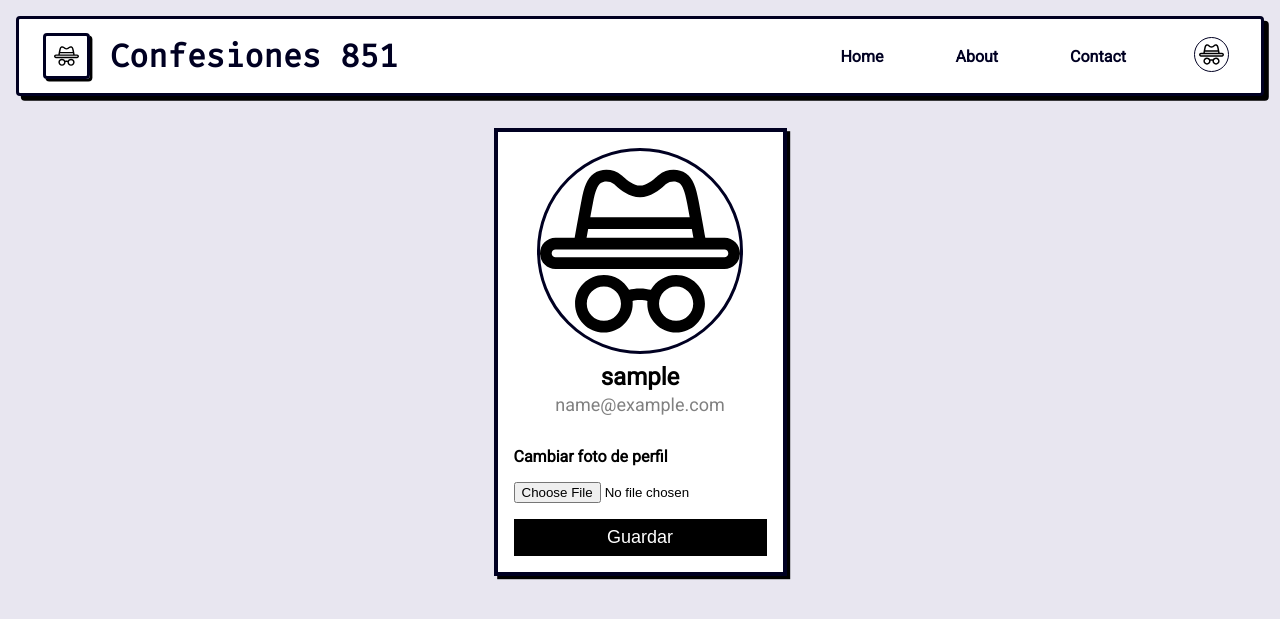
After one commit to yuval-linker/auxiliar-apps-web, a Flask app: page /profile in a window 1280 px wide. The commit adds this page. Shown: the top 619 px of the page. Run offline with Flask 3, Linux system fonts and the light colour scheme; the visitor is signed in with stand-in values (Sample User, id 1).

Commit message:
profile page, confession title and image modal

```diff
--- a/flask_app/app.py
+++ b/flask_app/app.py
@@ -1,5 +1,5 @@
 from flask import Flask, request, render_template, redirect, url_for, session
-from utils.validations import validate_login_user, validate_register_user, validate_confession
+from utils.validations import validate_login_user, validate_register_user, validate_confession, validate_conf_img
 from database import db
 from werkzeug.utils import secure_filename
 import hashlib
@@ -19,6 +19,7 @@ def post_conf():
     if username is None:
         return redirect(url_for("login"))
 
+    conf_title = request.form.get("conf-title")
     conf_text = request.form.get("conf-text")
     conf_img = request.files.get("conf-img")
 
@@ -34,8 +35,8 @@ def post_conf():
         conf_img.save(os.path.join(app.config["UPLOAD_FOLDER"], img_filename))
 
         # 3. save confession in db
-        user_id, _, _, _ = db.get_user_by_username(username)
-        db.create_confession(conf_text, img_filename, user_id)
+        user_id, _, _, _, _ = db.get_user_by_username(username)
+        db.create_confession(conf_title, conf_text, img_filename, user_id)
 
     return redirect(url_for("index"))
 
@@ -45,22 +46,73 @@ def index():
     if not user:
         return redirect(url_for("login"))
 
+    user_profile_picture = db.get_profile_picture(user)[0]
+    if user_profile_picture:
+        profile_picture = url_for('static', filename=f"uploads/{user_profile_picture}")
+    else:
+        profile_picture = url_for('static', filename="svg/anonymous.svg")
+
     # get last confessions
     data = []
     for conf in db.get_confessions(page_size=3):
-        _, conf_text, conf_img, user_id = conf
-        _, username, _, _ = db.get_user_by_id(user_id)
-
-        ### CHECKPOINT
+        _, conf_title, conf_text, conf_img, user_id = conf
+        _, username, _, _, user_img = db.get_user_by_id(user_id)
 
         img_filename = f"uploads/{conf_img}"
         data.append({
             "author": username,
+            "author_img": url_for('static', filename=f"uploads/{user_img}"),
+            "title": conf_title,
             "content": conf_text,
             "path_image": url_for('static', filename=img_filename)
         })
 
-    return render_template("confesions/confesiones.html", data=data)
+    return render_template("confesions/confesiones.html", data=data, profile_picture=profile_picture)
+
+@app.route("/profile", methods=["GET"])
+def profile():
+    user = session.get("user", None)
+    if not user:
+        return redirect(url_for("login"))
+
+    _, username, email, _, _user_img = db.get_user_by_username(user)
+    if _user_img:
+        profile_picture = url_for('static', filename=f"uploads/{_user_img}")
+    else:
+        profile_picture = url_for('static', filename="svg/anonymous.svg")
+
+    return render_template("confesions/profile.html", username=username, email=email, profile_picture=profile_picture)
+
+@app.route("/profile/edit", methods=["POST"])
+def edit_img():
+    user = session.get("user", None)
+    if not user:
+        return redirect(url_for("login"))
+
+    new_img = request.files.get("profile-img")
+    if validate_conf_img(new_img):
+        _filename = hashlib.sha256(
+            secure_filename(new_img.filename).encode("utf-8")
+            ).hexdigest()
+        _extension = filetype.guess(new_img).extension
+        img_filename = f"{_filename}.{_extension}"
+
+
+        # 2. save img as a file
+        new_img.save(os.path.join(app.config["UPLOAD_FOLDER"], img_filename))
+
+        old_img = db.get_profile_picture(user)
+
+        # 3. change user image
+        db.change_profile_picture(user, img_filename)
+
+        # 4. delete old image
+        if old_img:
+            os.remove(os.path.join(app.config["UPLOAD_FOLDER"], old_img[0]))
+
+    return redirect(url_for('profile'))
+
+
 
 @app.route("/register", methods=["GET", "POST"])
 def register():
@@ -106,7 +158,7 @@ def login():
         else:
             error += "Uno de los campos no es valido."
 
-        return render_template("auth/login.html")
+        return render_template("auth/login.html", error=error)
 
     elif request.method == "GET":
         if session.get("user", None):
--- a/flask_app/database/db.py
+++ b/flask_app/database/db.py
@@ -60,11 +60,24 @@ def get_confessions(page_size):
 	confessions = cursor.fetchall()
 	return confessions
 
-def create_confession(conf_text, conf_img, user_id):
+def create_confession(conf_title, conf_text, conf_img, user_id):
 	conn = get_conn()
 	cursor = conn.cursor()
-	cursor.execute(QUERY_DICT["create_confession"], (conf_text, conf_img, user_id))
+	cursor.execute(QUERY_DICT["create_confession"], (conf_title, conf_text, conf_img, user_id))
 	conn.commit()
+
+def change_profile_picture(username, new_img):
+	conn = get_conn()
+	cursor = conn.cursor()
+	cursor.execute(QUERY_DICT["change_user_image"], (new_img, username))
+	conn.commit()
+
+def get_profile_picture(username):
+	conn = get_conn()
+	cursor = conn.cursor()
+	cursor.execute(QUERY_DICT["get_user_image"], (username,))
+	user_img = cursor.fetchone()
+	return user_img
 
 
 # -- db-related functions --
@@ -84,7 +97,6 @@ def register_user(username, password, email):
 
 def login_user(username, password):
 	a_user = get_user_by_username(username)
-	a_user_passwd = a_user[3]
-	if a_user is None or a_user_passwd != password:
+	if a_user is None or a_user[3] != password:
 		return False, "Usuario o contraseña incorrectos."
 	return True, None
--- a/flask_app/database/querys.json
+++ b/flask_app/database/querys.json
@@ -1,8 +1,10 @@
 {
-    "get_user_by_id": "SELECT id, username, email, password FROM usuarios WHERE id=%s;",
-    "get_user_by_email": "SELECT id, username, email, password FROM usuarios WHERE email=%s;",
-    "get_user_by_username": "SELECT id, username, email, password FROM usuarios WHERE username=%s;",
+    "get_user_by_id": "SELECT id, username, email, password, profile_img FROM usuarios WHERE id=%s;",
+    "get_user_by_email": "SELECT id, username, email, password, profile_img FROM usuarios WHERE email=%s;",
+    "get_user_by_username": "SELECT id, username, email, password, profile_img FROM usuarios WHERE username=%s;",
     "create_user": "INSERT INTO usuarios (username, password, email) VALUES (%s, %s, %s);",
+    "change_user_image": "UPDATE usuarios SET profile_img=%s WHERE username=%s;",
+    "get_user_image": "SELECT profile_img FROM usuarios WHERE username=%s",
     "get_confessions": "SELECT * FROM confesiones ORDER BY id DESC LIMIT %s;",
-    "create_confession": "INSERT INTO confesiones (conf_text, conf_img, user_id) VALUES (%s, %s, %s);"
+    "create_confession": "INSERT INTO confesiones (conf_title, conf_text, conf_img, user_id) VALUES (%s, %s, %s, %s);"
 }
--- a/flask_app/database/schema.sql
+++ b/flask_app/database/schema.sql
@@ -13,12 +13,14 @@ CREATE TABLE usuarios(
   id BIGINT UNSIGNED NOT NULL AUTO_INCREMENT PRIMARY KEY,
   username VARCHAR(255) NOT NULL,
   email VARCHAR(255) NOT NULL,
+  profile_img VARCHAR(255),
   password VARCHAR(255) NOT NULL
 );
 
 -- Crear Tabla de Confesiones
 CREATE TABLE confesiones(
   id BIGINT UNSIGNED NOT NULL AUTO_INCREMENT PRIMARY KEY,
+  conf_title VARCHAR(255) NOT NULL,
   conf_text VARCHAR(255) NOT NULL,
   conf_img VARCHAR(255) NOT NULL,
   user_id BIGINT UNSIGNED NOT NULL,
--- /dev/null
+++ b/flask_app/static/css/profile.css
@@ -0,0 +1,62 @@
+.card {
+  box-shadow: 0.2em 0.2em 0px 0px black;
+  border: .3em solid var(--black-color);
+  max-width: 300px;
+  margin: auto;
+  text-align: center;
+  padding: 1em;
+  background-color: white;
+}
+
+.profile-picture {
+  width: 200px;
+  border: .2em solid var(--black-color);
+  border-radius: 50%;
+}
+
+.username {
+  margin: 0;
+  padding-top: .2em;
+}
+
+.email {
+  color: grey;
+  font-size: 18px;
+  margin: 0;
+  padding-top: .2em;
+}
+
+.profile-form {
+  margin-top: 2rem;
+  display: flex;
+  flex-direction: column;
+  gap: 1em;
+}
+
+.profile-form > label {
+  text-align: left;
+  font-weight: 600;
+}
+
+button {
+  border: none;
+  outline: 0;
+  display: inline-block;
+  padding: 8px;
+  color: white;
+  background-color: #000;
+  text-align: center;
+  cursor: pointer;
+  width: 100%;
+  font-size: 18px;
+}
+
+a {
+  text-decoration: none;
+  font-size: 22px;
+  color: black;
+}
+
+button:hover, a:hover {
+  opacity: 0.7;
+}
--- a/flask_app/static/css/style.css
+++ b/flask_app/static/css/style.css
@@ -103,3 +103,49 @@ body {
   text-align: center;
   padding: .5em;
 }
+
+.dropbtn {
+  margin: 0 2em;
+  padding: .25em;
+  border-radius: 50%;
+  border: .1em solid var(--black-color);
+  cursor: pointer;
+  max-width: 25px;
+}
+
+
+/* The container <div> - needed to position the dropdown content */
+.dropdown {
+  position: relative;
+  display: inline-block;
+}
+
+/* Dropdown Content (Hidden by Default) */
+.dropdown-content {
+  display: none;
+  position: absolute;
+  background-color: white;
+  border: .2em solid var(--black-color);
+  min-width: 160px;
+  box-shadow: 0px 8px 16px 0px rgba(0,0,0,0.2);
+  z-index: 1;
+  right: 3rem;
+}
+
+.dropdown-content > a {
+  margin: 0;
+}
+
+/* Links inside the dropdown */
+.dropdown-content a {
+  color: black;
+  padding: 12px 16px;
+  text-decoration: none;
+  display: block;
+}
+
+/* Change color of dropdown links on hover */
+.dropdown-content a:hover {background-color: #ddd;}
+
+/* Show the dropdown menu (use JS to add this class to the .dropdown-content container when the user clicks on the dropdown button) */
+.show {display:block;}
--- a/flask_app/templates/confesions/base.html
+++ b/flask_app/templates/confesions/base.html
@@ -26,10 +26,37 @@
       <a class="navbar-page" href="{{ url_for('index') }}">Home</a>
       <a class="navbar-page" href="#about">About</a>
       <a class="navbar-page" href="#contact">Contact</a>
-      <a id="logout-btn" href="{{ url_for('logout') }}">Logout</a>
+      <div class="profile-dropdown">
+        <img onclick="openDropdown()" src="{{ profile_picture }}" class="dropbtn" />
+        <div id="profileDropdown" class="dropdown-content">
+          <a href="{{ url_for('profile') }}">Perfil</a>
+          <a href="{{ url_for('logout') }}">Logout</a>
+        </div>
+      </div>
     </div>
   </body>
   <section class="main-container">
-    {% block content %}{% endblock %} {% block javascript %}{% endblock %}
+    {% block content %}{% endblock %}
+    {% block javascript %}{% endblock %}
+    <script lang="js">
+      /* When the user clicks on the button,
+      toggle between hiding and showing the dropdown content */
+      const openDropdown = () => {
+        document.getElementById("profileDropdown").classList.toggle("show");
+      }
+
+      // Close the dropdown menu if the user clicks outside of it
+      window.onclick = (event) => {
+        if (!event.target.matches('.dropbtn')) {
+          let dropdowns = document.getElementsByClassName("dropdown-content");
+          for (let i = 0; i < dropdowns.length; i++) {
+            let openDropdown = dropdowns[i];
+            if (openDropdown.classList.contains('show')) {
+              openDropdown.classList.remove('show');
+            }
+          }
+        }
+      }
+    </script>
   </section>
 </html>
--- /dev/null
+++ b/flask_app/templates/confesions/profile.html
@@ -0,0 +1,21 @@
+{% extends 'confesions/base.html' %}
+{% block css %}
+<link
+  rel="stylesheet"
+  href="{{ url_for('static', filename='css/profile.css') }}"
+/>
+{% endblock %} {% block content %}
+<div class="card">
+  <img src="{{ profile_picture }}" alt="Imagen de {{ username }}" class="profile-picture" />
+  <h1 class="username">{{ username }}</h1>
+  <p class="email">{{ email }}</p>
+  <form action="{{ url_for('edit_img') }}" method="post" enctype="multipart/form-data" class="profile-form">
+    <label for="profile-img">
+      Cambiar foto de perfil
+    </label>
+    <input name="profile-img" type="file" accept="image/png, image/jpg, image/gif, image/jpeg">
+    <button>Guardar</button>
+  </form>
+</div>
+
+{% endblock %}
```
Also changed, not shown: flask_app/static/css/confesiones.css (+84 -27 lines), flask_app/static/css/modal.css (added, +71 -0 lines), flask_app/static/js/modal.js (added, +23 -0 lines), flask_app/templates/confesions/confesiones.html (+33 -5 lines), 1 other file.
